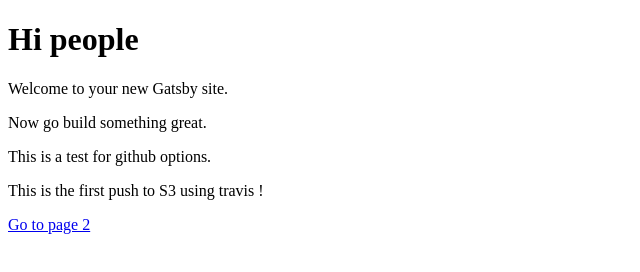
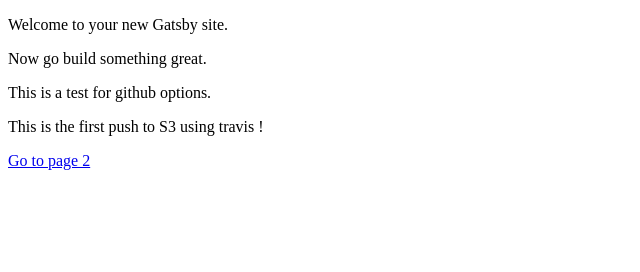
Before and after one commit to FaridSafi/gatsby-site-test, a Gatsby site: page / in a window 1280 px wide. Shown: the whole page, without its empty margins (0-640 px from the left). Built offline with nearby package versions, Linux system fonts and the light colour scheme; Gatsby itself is replaced by a stand-in of ours.

Commit message:
* new: index.js

```diff
--- a/src/pages/index.js
+++ b/src/pages/index.js
@@ -3,7 +3,6 @@ import Link from 'gatsby-link'
 
 const IndexPage = () => (
   <div>
-    <h1>Hi people</h1>
     <p>Welcome to your new Gatsby site.</p>
     <p>Now go build something great.</p>
     <p>This is a test for github options.</p>
```
